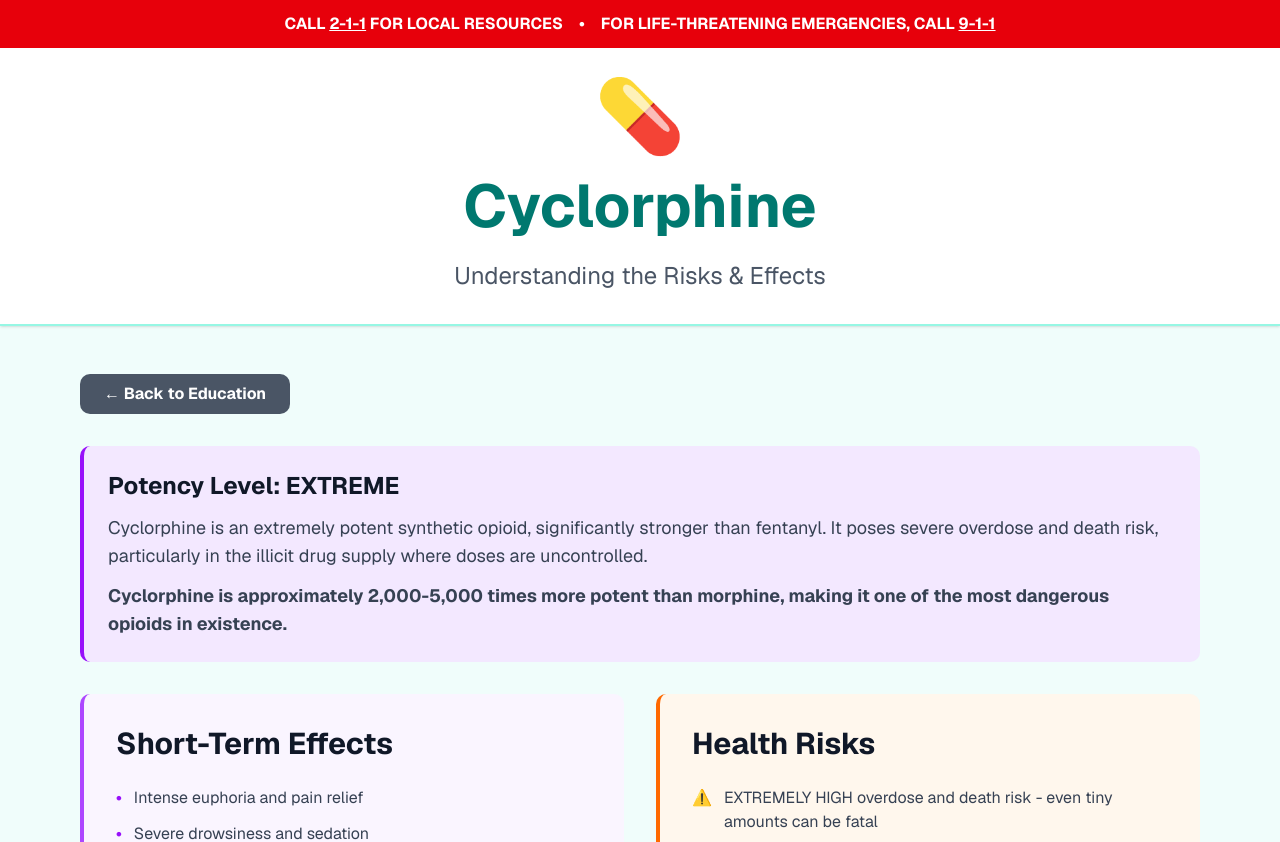
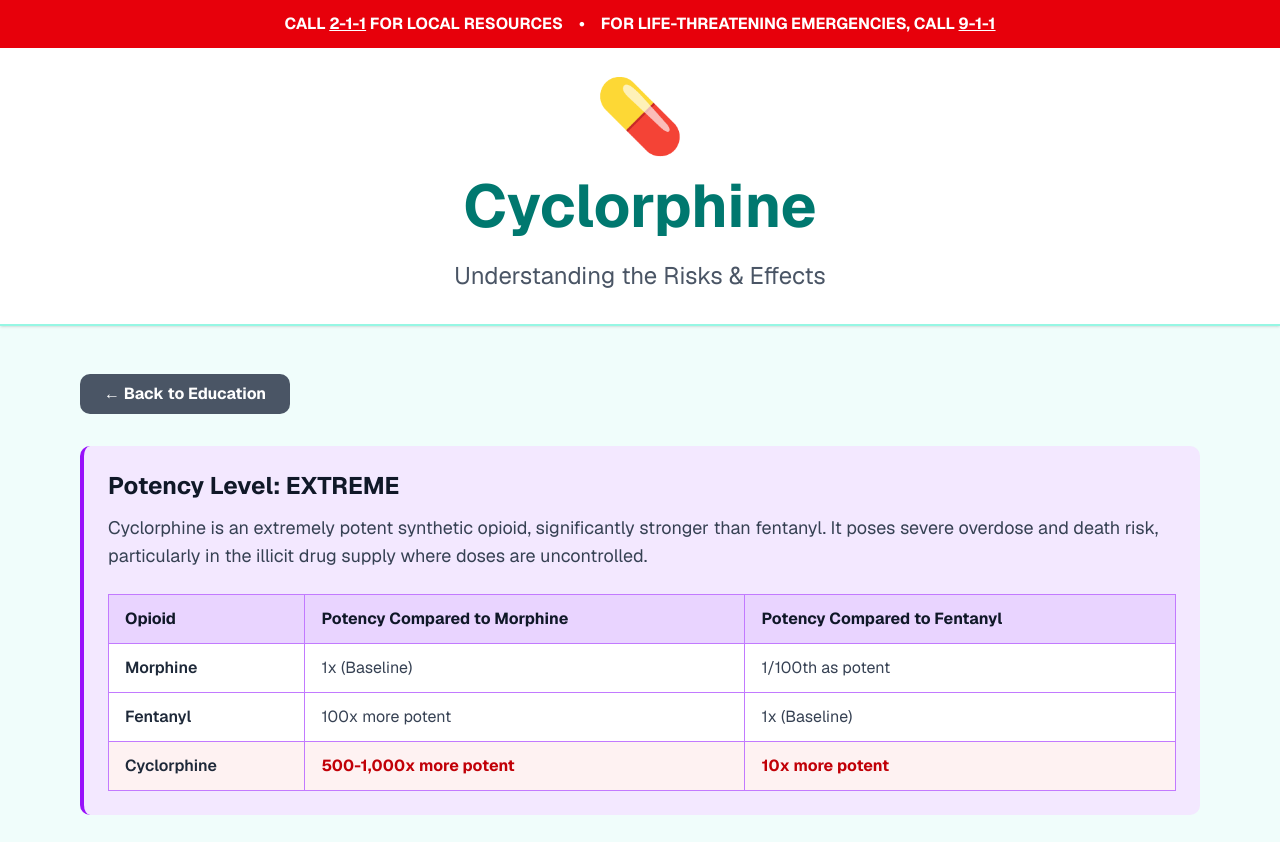
Before and after one commit to dgardner1982/v0-ottawa-county-resources, a Next.js app: page /drug/cyclorphine in a window 1280 px wide. Shown: the top 842 px of the page. Built offline with nearby package versions, Linux system fonts and the light colour scheme.

Commit message:
feat: add comparative potency table for Cyclorphine
Enhanced Cyclorphine page with detailed potency comparisons to Morphine and Fentanyl.

```diff
--- a/app/drug/cyclorphine/page.tsx
+++ b/app/drug/cyclorphine/page.tsx
@@ -33,12 +33,38 @@ export default function CyclorphinePage() {
 
         <div className="bg-purple-100 border-l-4 border-purple-600 p-6 rounded-lg mb-8">
           <h3 className="text-2xl font-bold text-gray-900 mb-3">Potency Level: EXTREME</h3>
-          <p className="text-lg text-gray-700 mb-3">
+          <p className="text-lg text-gray-700 mb-6">
             Cyclorphine is an extremely potent synthetic opioid, significantly stronger than fentanyl. It poses severe overdose and death risk, particularly in the illicit drug supply where doses are uncontrolled.
           </p>
-          <p className="text-lg text-gray-700 font-bold">
-            Cyclorphine is approximately 2,000-5,000 times more potent than morphine, making it one of the most dangerous opioids in existence.
-          </p>
+
+          <div className="overflow-x-auto">
+            <table className="w-full border-collapse bg-white rounded-lg">
+              <thead>
+                <tr className="bg-purple-200">
+                  <th className="border border-purple-400 px-4 py-3 text-left font-bold text-gray-900">Opioid</th>
+                  <th className="border border-purple-400 px-4 py-3 text-left font-bold text-gray-900">Potency Compared to Morphine</th>
+                  <th className="border border-purple-400 px-4 py-3 text-left font-bold text-gray-900">Potency Compared to Fentanyl</th>
+                </tr>
+              </thead>
+              <tbody>
+                <tr className="hover:bg-purple-50">
+                  <td className="border border-purple-400 px-4 py-3 font-semibold text-gray-800">Morphine</td>
+                  <td className="border border-purple-400 px-4 py-3 text-gray-700">1x (Baseline)</td>
+                  <td className="border border-purple-400 px-4 py-3 text-gray-700">1/100th as potent</td>
+                </tr>
+                <tr className="hover:bg-purple-50">
+                  <td className="border border-purple-400 px-4 py-3 font-semibold text-gray-800">Fentanyl</td>
+                  <td className="border border-purple-400 px-4 py-3 text-gray-700">100x more potent</td>
+                  <td className="border border-purple-400 px-4 py-3 text-gray-700">1x (Baseline)</td>
+                </tr>
+                <tr className="hover:bg-purple-50 bg-red-50">
+                  <td className="border border-purple-400 px-4 py-3 font-semibold text-gray-800">Cyclorphine</td>
+                  <td className="border border-purple-400 px-4 py-3 text-red-700 font-bold">500-1,000x more potent</td>
+                  <td className="border border-purple-400 px-4 py-3 text-red-700 font-bold">10x more potent</td>
+                </tr>
+              </tbody>
+            </table>
+          </div>
         </div>
 
         <div className="grid grid-cols-1 md:grid-cols-2 gap-8 mb-12">
```
